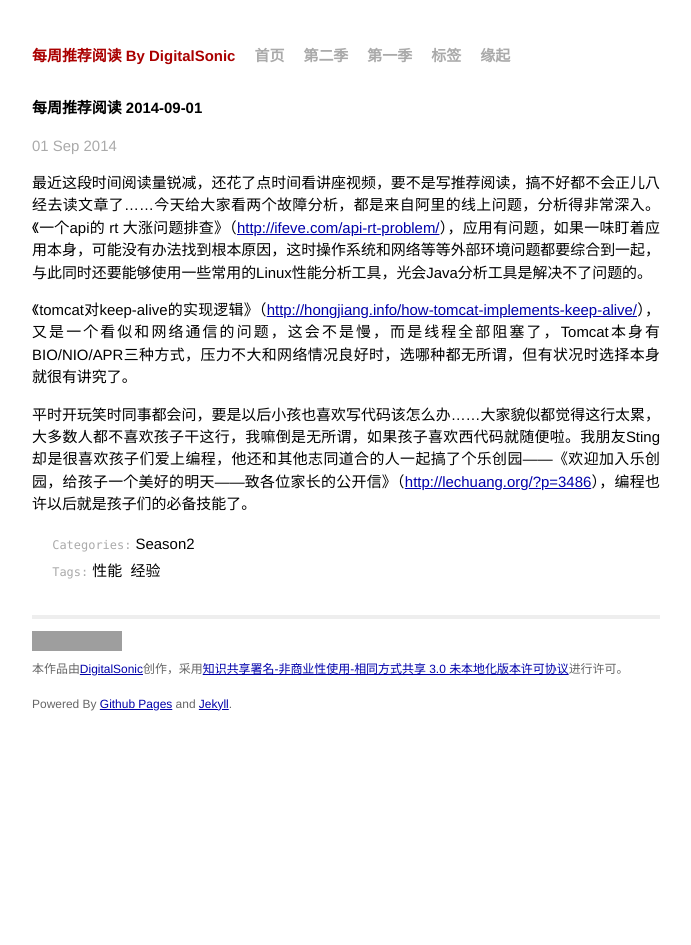
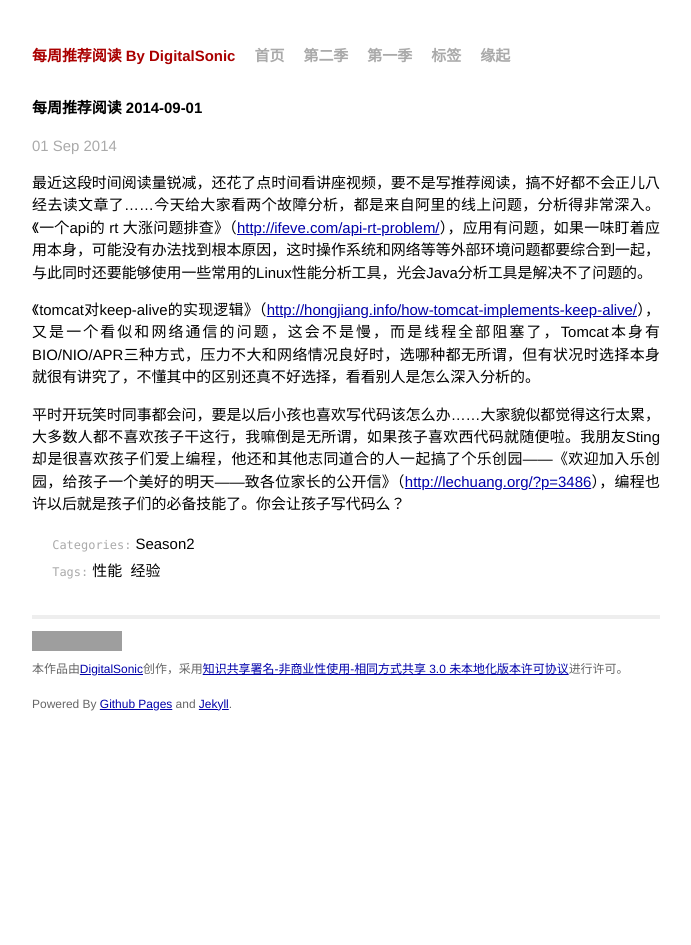
Before and after one commit to digitalsonic/recommend-reading, a Jekyll site: the page built from _posts/2014-09-01-.md, in a window 1280 px wide. Shown: the whole page, without its empty margins (294-985 px from the left). Built offline with Jekyll 4.4.1, drawn with Linux system fonts in a browser that asks for light colours; Markdown is read by kramdown in place of the engine named in the settings; some of the changed lines change nothing that is shown; grey boxes are pictures that could not be loaded.

Commit message:
modify 0901

```diff
--- a/_posts/2014-09-01-.md
+++ b/_posts/2014-09-01-.md
@@ -8,6 +8,6 @@ tags:   性能 经验
 
 最近这段时间阅读量锐减，还花了点时间看讲座视频，要不是写推荐阅读，搞不好都不会正儿八经去读文章了……今天给大家看两个故障分析，都是来自阿里的线上问题，分析得非常深入。《一个api的 rt 大涨问题排查》（[http://ifeve.com/api-rt-problem/](http://ifeve.com/api-rt-problem/)），应用有问题，如果一味盯着应用本身，可能没有办法找到根本原因，这时操作系统和网络等等外部环境问题都要综合到一起，与此同时还要能够使用一些常用的Linux性能分析工具，光会Java分析工具是解决不了问题的。
 
-《tomcat对keep-alive的实现逻辑》（[http://hongjiang.info/how-tomcat-implements-keep-alive/](http://hongjiang.info/how-tomcat-implements-keep-alive/)），又是一个看似和网络通信的问题，这会不是慢，而是线程全部阻塞了，Tomcat本身有BIO/NIO/APR三种方式，压力不大和网络情况良好时，选哪种都无所谓，但有状况时选择本身就很有讲究了。
+《tomcat对keep-alive的实现逻辑》（[http://hongjiang.info/how-tomcat-implements-keep-alive/](http://hongjiang.info/how-tomcat-implements-keep-alive/)），又是一个看似和网络通信的问题，这会不是慢，而是线程全部阻塞了，Tomcat本身有BIO/NIO/APR三种方式，压力不大和网络情况良好时，选哪种都无所谓，但有状况时选择本身就很有讲究了，不懂其中的区别还真不好选择，看看别人是怎么深入分析的。
 
-平时开玩笑时同事都会问，要是以后小孩也喜欢写代码该怎么办……大家貌似都觉得这行太累，大多数人都不喜欢孩子干这行，我嘛倒是无所谓，如果孩子喜欢西代码就随便啦。我朋友Sting却是很喜欢孩子们爱上编程，他还和其他志同道合的人一起搞了个乐创园——《欢迎加入乐创园，给孩子一个美好的明天——致各位家长的公开信》（[http://lechuang.org/?p=3486](http://lechuang.org/?p=3486)），编程也许以后就是孩子们的必备技能了。
+平时开玩笑时同事都会问，要是以后小孩也喜欢写代码该怎么办……大家貌似都觉得这行太累，大多数人都不喜欢孩子干这行，我嘛倒是无所谓，如果孩子喜欢西代码就随便啦。我朋友Sting却是很喜欢孩子们爱上编程，他还和其他志同道合的人一起搞了个乐创园——《欢迎加入乐创园，给孩子一个美好的明天——致各位家长的公开信》（[http://lechuang.org/?p=3486](http://lechuang.org/?p=3486)），编程也许以后就是孩子们的必备技能了。你会让孩子写代码么？
```
